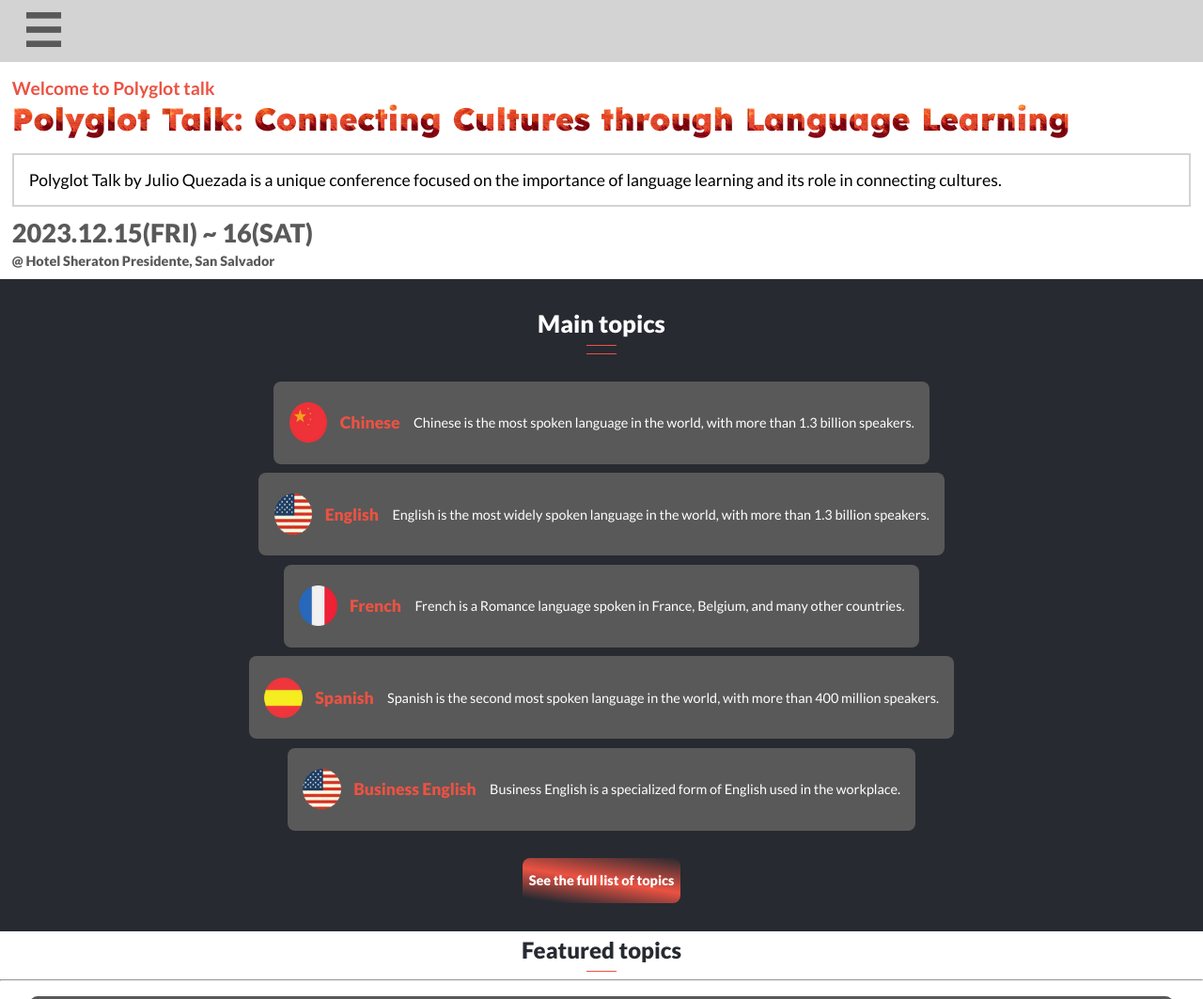
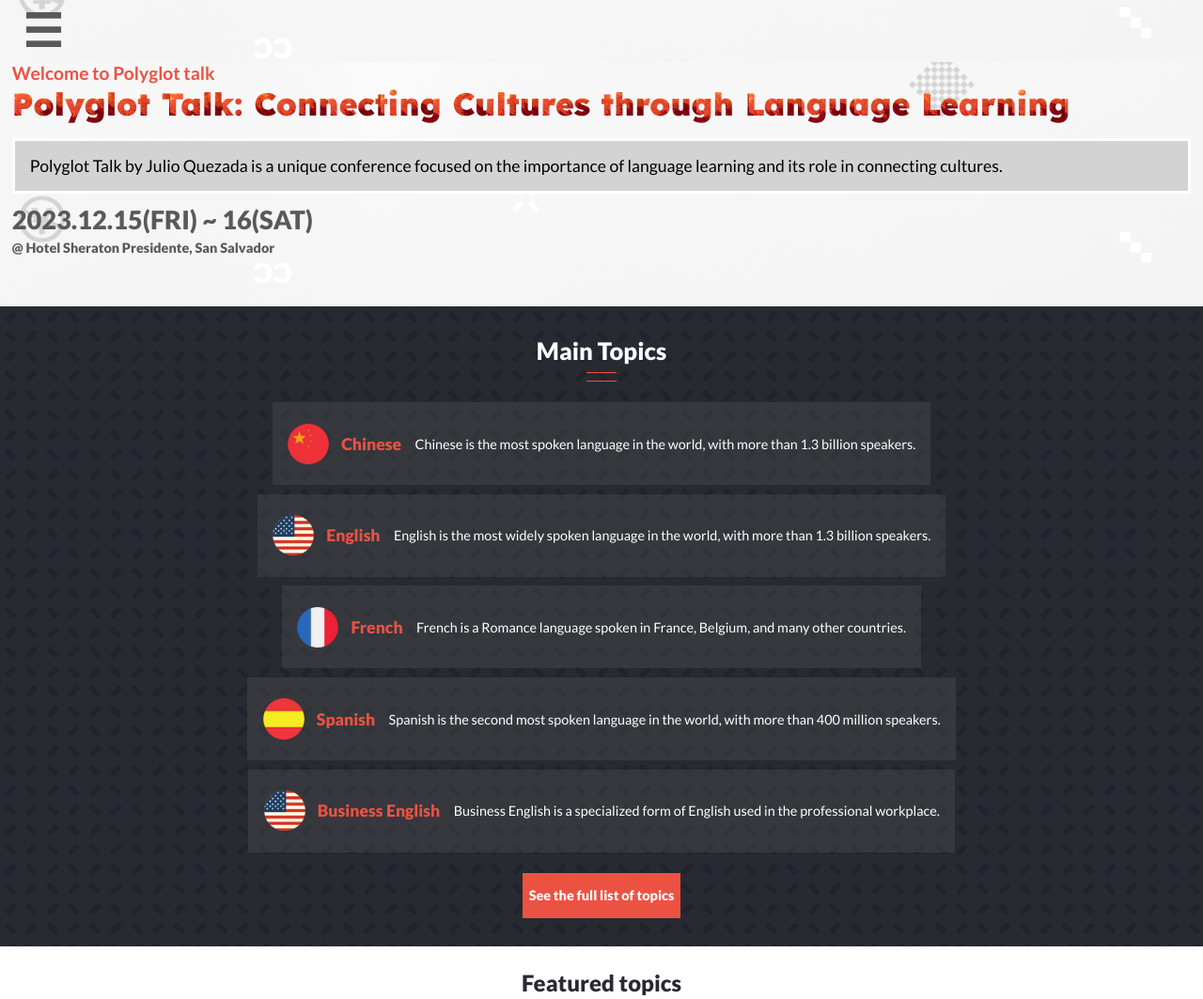
Before and after one commit to Alejandroq12/polyglot-talk, a website: page index.html in a window 1280 px wide. Shown: the top 1063 px of the page at 94% size. Drawn offline with Linux system fonts and the light colour scheme.

Commit message:
Addapt styles to the design

```diff
--- a/assets/css/style.css
+++ b/assets/css/style.css
@@ -15,6 +15,7 @@
   --white: white;
   --gray: #d3d3d3;
   --dark-gray: #595959;
+  --dark-gray-rgb: 89, 89, 89;
   --orange-transparency: rgba(236, 82, 66, 0.7);
 }
 
@@ -32,7 +33,10 @@
 #nav-bar {
   display: flex;
   justify-content: space-between;
-  background-color: var(--gray);
+  background-image: url(../img/main-page/back.png);
+  background-repeat: no-repeat;
+  background-size: cover;
+  background-position: bottom -50px right 0;
 }
 
 #nav-bar div button {
@@ -126,13 +130,21 @@
   display: block;
 }
 
+.section-one {
+  background-image: url(../img/main-page/back.png);
+  background-repeat: no-repeat;
+  background-size: cover;
+  background-position: right 0 bottom 0;
+  padding-bottom: 4.5rem;
+  background-color: black;
+}
+
 .section-one__h1 {
   font-family: inherit;
   color: var(--orange);
   font-size: 1.2rem;
   font-weight: 700;
   margin: 0 0.8rem;
-  margin-top: 1rem;
 }
 
 .section-one__h2 {
@@ -155,8 +167,9 @@
   font-size: 1.1rem;
   font-weight: 500;
   margin: 0.7rem 0.8rem;
-  border: 2px solid var(--gray);
+  border: 3px solid var(--white);
   padding: 1rem;
+  background-color: var(--gray);
 }
 
 .section-one__p2 {
@@ -175,7 +188,10 @@
 }
 
 .section-two {
+  margin-top: -1.8rem;
   background-color: var(--black);
+  background-image: url(../img/main-page/info-background.png);
+  background-repeat: repeat;
 }
 
 .section-two__h2 {
@@ -207,7 +223,7 @@
   flex-direction: column;
   justify-content: center;
   align-items: center;
-  padding: 1rem;
+  padding: 0.6rem;
 }
 
 .container-card__one {
@@ -218,12 +234,11 @@
   padding: 1rem;
   margin: 0.3rem;
   border: none;
-  border-radius: 0.5rem;
-  background-color: var(--dark-gray);
+  background-color: rgba(var(--dark-gray-rgb), 0.3);
 }
 
 .container-card__one .card-one__img1 {
-  width: 2.8rem;
+  width: 3rem;
   height: 2.7rem;
   margin: 0.4rem;
   margin-left: -0.1rem;
@@ -253,12 +268,11 @@
   padding: 1rem;
   margin: 0.3rem;
   border: none;
-  border-radius: 0.5rem;
-  background-color: var(--dark-gray);
+  background-color: rgba(var(--dark-gray-rgb), 0.3);
 }
 
 .container-card__two .card-two__img1 {
-  width: 2.8rem;
+  width: 3rem;
   height: 2.7rem;
   margin: 0.4rem;
   margin-left: -0.1rem;
@@ -288,12 +302,11 @@
   padding: 1rem;
   margin: 0.3rem;
   border: none;
-  border-radius: 0.5rem;
-  background-color: var(--dark-gray);
+  background-color: rgba(var(--dark-gray-rgb), 0.3);
 }
 
 .container-card__three .card-three__img1 {
-  width: 2.8rem;
+  width: 3rem;
   height: 2.7rem;
   margin: 0.4rem;
   margin-left: -0.1rem;
@@ -323,12 +336,11 @@
   padding: 1rem;
   margin: 0.3rem;
   border: none;
-  border-radius: 0.5rem;
-  background-color: var(--dark-gray);
+  background-color: rgba(var(--dark-gray-rgb), 0.3);
 }
 
 .container-card__four .card-four__img1 {
-  width: 2.8rem;
+  width: 3rem;
   height: 2.7rem;
   margin: 0.4rem;
   margin-left: -0.1rem;
@@ -358,12 +370,11 @@
   padding: 1rem;
   margin: 0.3rem;
   border: none;
-  border-radius: 0.5rem;
-  background-color: var(--dark-gray);
+  background-color: rgba(var(--dark-gray-rgb), 0.3);
 }
 
 .container-card__five .card-five__img1 {
-  width: 2.8rem;
+  width: 3rem;
   height: 2.7rem;
   margin: 0.4rem;
   margin-left: -0.1rem;
@@ -402,8 +413,7 @@
   margin: 0.5rem auto;
   width: 10.5rem;
   height: 3rem;
-  border-radius: 0.5rem;
-  background: linear-gradient(9deg, var(--black) 8%, var(--orange) 50%, var(--black) 100%);
+  background: var(--orange);
 }
 
 /* Section Three */
@@ -478,6 +488,7 @@
   font-weight: 800;
   color: var(--black);
   margin: 0.3rem;
+  padding-top: 1.2rem;
 }
 
 .section-three__card.num-2,
@@ -498,14 +509,14 @@
 
 .div-button__more {
   color: var(--white);
-  background: linear-gradient(9deg, var(--black) 8%, var(--orange) 50%, var(--black) 100%);
-  border: 0.1rem solid var(--black);
+  background: var(--orange);
   width: 100%;
   padding: 1rem;
   margin-top: 1rem;
   font-size: 1rem;
   font-weight: 800;
   position: relative;
+  border: none;
 }
 
 .div-button__more::after {
@@ -534,35 +545,22 @@
   display: none;
 }
 
-#footer {
-  display: flex;
-  flex-direction: row;
-  justify-content: center;
-  align-items: center;
-  background-color: var(--gray);
-  font-family: inherit;
-  font-size: 0.7rem;
-  font-weight: 600;
+/* about us */
+.about-section__one {
+  background-image: url(../img/main-page/back.png);
+  background-repeat: no-repeat;
+  background-size: cover;
+  background-position: right 0 bottom 0;
+  padding-bottom: 1.5rem;
+  background-color: black;
 }
 
-.footer-div__container1 img {
-  width: 15rem;
-  height: 5rem;
-  margin-left: -3rem;
-}
-
-.footer-div__container2 {
-  margin-left: -3.5rem;
-}
-
-/* about us */
 .about-h1 {
   font-family: inherit;
   color: var(--orange);
   font-size: 1.2rem;
   font-weight: 700;
   margin: 0 0.8rem;
-  margin-top: 1rem;
 }
 
 .about-h2 {
@@ -587,7 +585,7 @@
   margin: 0.7rem 0.8rem;
   border: 2px solid var(--gray);
   padding: 1rem;
-  background-color: var(--gray);
+  background-color: var(--white);
 }
 
 .about-div__container2 {
@@ -604,7 +602,7 @@
   font-size: 0.9rem;
   font-weight: 500;
   margin: 0.7rem 0.8rem;
-  padding: 2rem;
+  padding: 0.2rem;
 }
 
 .about-div-container2__p1 .container2-p1__span {
@@ -625,6 +623,7 @@
   font-weight: 800;
   color: var(--black);
   margin: 0.7rem 0.8rem;
+  padding-top: 1rem;
 }
 
 .about-section__two .about-section-two__p1 {
@@ -652,10 +651,11 @@
   align-items: center;
   text-align: center;
   font-family: inherit;
-  font-size: 1.5rem;
+  font-size: 1.4rem;
   font-weight: 800;
   color: var(--black);
   margin: 0.7rem 0.8rem;
+  padding-top: 1rem;
 }
 
 .about-section__three .about-section-three__p1 {
@@ -771,6 +771,27 @@
   margin: 0 auto;
 }
 
+#footer {
+  display: flex;
+  flex-direction: row;
+  justify-content: center;
+  align-items: center;
+  background-color: var(--gray);
+  font-family: inherit;
+  font-size: 0.7rem;
+  font-weight: 600;
+}
+
+.footer-div__container1 img {
+  width: 15rem;
+  height: 5rem;
+  margin-left: -4rem;
+}
+
+.footer-div__container2 {
+  margin-left: -3.5rem;
+}
+
 @media screen and (min-width: 480px) {
   /* Screens larger than 480px */
 }
--- a/index.html
+++ b/index.html
@@ -15,10 +15,10 @@
 <body>
   <header id="header">
     <ul class="header-ul">
-      <li><a class="header-ul__li" href="www.facebook.com" aria-label="Go to Facebook page" tabindex="0"><img src="./assets/img/icons/facebook.png"
-            alt="Facebook logo"></a></li>
-      <li><a class="header-ul__li" href="www.twitter.com" aria-label="Go to Twitter page" tabindex="0"><img src="./assets/img/icons/twitter.png"
-            alt="Twitter logo"></a></li>
+      <li><a class="header-ul__li" href="www.facebook.com" aria-label="Go to Facebook page" tabindex="0"><img
+            src="./assets/img/icons/facebook.png" alt="Facebook logo"></a></li>
+      <li><a class="header-ul__li" href="www.twitter.com" aria-label="Go to Twitter page" tabindex="0"><img
+            src="./assets/img/icons/twitter.png" alt="Twitter logo"></a></li>
       <li><a class="header-ul__li" href="#" tabindex="0">English</a></li>
       <li><a class="header-ul__li" href="#" tabindex="0">My Page</a></li>
       <li><a class="header-ul__li" href="#" tabindex="0">Logout</a></li>
@@ -28,7 +28,8 @@
     <div class="div-hamburguer__active">
       <button id="hamburger-btn" type="button" aria-label="Toggle menu" tabindex="0">☰</button>
       <a href="#index.html">
-        <img class="nav-img__logo" src="./assets/img/logo/logo5.png" alt="Polyglot talk by Julio Quezada" tabindex="0"/>
+        <img class="nav-img__logo" src="./assets/img/logo/logo5.png" alt="Polyglot talk by Julio Quezada"
+          tabindex="0" />
       </a>
     </div>
     <div class="mobile-menu" aria-label="Mobile menu">
@@ -39,61 +40,68 @@
       <span class="close-button" aria-label="Close menu" tabindex="0">✕</span>
     </div>
   </nav>
-
-
   <main>
     <section class="section-one">
       <h1 class="section-one__h1" tabindex="0">Welcome to Polyglot talk</h1>
       <h2 class="section-one__h2" tabindex="0">Polyglot Talk: Connecting Cultures through Language Learning</h2>
-      <p class="section-one__p" tabindex="0">Polyglot Talk by Julio Quezada is a unique conference focused on the importance of
+      <p class="section-one__p" tabindex="0">Polyglot Talk by Julio Quezada is a unique conference focused on the
+        importance of
         language learning and its role in connecting cultures.</p>
-      <p class="section-one__p2" tabindex="0">2023.12.15(FRI) ~ 16(SAT)<span class="p2-span__at" tabindex="0">@ Hotel Sheraton Presidente, San
+      <p class="section-one__p2" tabindex="0">2023.12.15(FRI) ~ 16(SAT)<span class="p2-span__at" tabindex="0">@ Hotel
+          Sheraton Presidente, San
           Salvador</span></p>
     </section>
     <section class="section-two">
-      <h2 class="section-two__h2" tabindex="0">Main topics</h2>
+      <h2 class="section-two__h2" tabindex="0">Main Topics</h2>
       <hr class="section-two__hr" />
       <div class="divider"></div>
       <div class="section-two__container">
         <div class="container-card__one">
-          <img class="card-one__img1" src="./assets/img/icons/chinese.png" alt="Chinese as a topic of the conference" tabindex="0"/>
+          <img class="card-one__img1" src="./assets/img/icons/chinese.png" alt="Chinese as a topic of the conference"
+            tabindex="0" />
           <h3 class="card-one__h3" tabindex="0">Chinese</h3>
-          <p class="card-one__p1" tabindex="0">Chinese is the most spoken language in the world, with more than 1.3 billion speakers.</p>
+          <p class="card-one__p1" tabindex="0">Chinese is the most spoken language in the world, with more than 1.3
+            billion speakers.</p>
         </div>
         <div class="container-card__two">
-          <img class="card-two__img1" src="./assets/img/icons/english.png" alt="English as a topic of the conference" tabindex="0"/>
+          <img class="card-two__img1" src="./assets/img/icons/english.png" alt="English as a topic of the conference"
+            tabindex="0" />
           <h3 class="card-two__h3" tabindex="0">English</h3>
-          <p class="card-two__p1" tabindex="0">English is the most widely spoken language in the world, with more than 1.3 billion speakers.</p>
+          <p class="card-two__p1" tabindex="0">English is the most widely spoken language in the world, with more than
+            1.3 billion speakers.</p>
         </div>
         <div class="container-card__three">
-          <img class="card-three__img1" src="./assets/img/icons/french.png" alt="French as a topic of the conference" tabindex="0"/>
+          <img class="card-three__img1" src="./assets/img/icons/french.png" alt="French as a topic of the conference"
+            tabindex="0" />
           <h3 class="card-three__h3" tabindex="0">French</h3>
-          <p class="card-three__p1" tabindex="0">French is a Romance language spoken in France, Belgium, and many other countries.</p>
+          <p class="card-three__p1" tabindex="0">French is a Romance language spoken in France, Belgium, and many other
+            countries.</p>
         </div>
         <div class="container-card__four">
-          <img class="card-four__img1" src="./assets/img/icons/spanish.png" alt="Spanish as a topic of the conference" tabindex="0"/>
-          <h3  class="card-four__h3" tabindex="0">Spanish</h3>
-          <p class="card-four__p1" tabindex="0">Spanish is the second most spoken language in the world, with more than 400 million speakers.</p>
+          <img class="card-four__img1" src="./assets/img/icons/spanish.png" alt="Spanish as a topic of the conference"
+            tabindex="0" />
+          <h3 class="card-four__h3" tabindex="0">Spanish</h3>
+          <p class="card-four__p1" tabindex="0">Spanish is the second most spoken language in the world, with more than
+            400 million speakers.</p>
         </div>
         <div class="container-card__five">
-          <img class="card-five__img1" src="./assets/img/icons/english.png" alt="Business English as a topic of the conference" tabindex="0"/>
-          <h3  class="card-five__h3" tabindex="0">Business English</h3>
-          <p class="card-five__p1" tabindex="0">Business English is a specialized form of English used in the workplace.</p>
+          <img class="card-five__img1" src="./assets/img/icons/english.png"
+            alt="Business English as a topic of the conference" tabindex="0" />
+          <h3 class="card-five__h3" tabindex="0">Business English</h3>
+          <p class="card-five__p1" tabindex="0">Business English is a specialized form of English used in the
+            professional workplace.</p>
         </div>
       </div>
       <div class="section-two__link">
-        <a class="div-a__list" href="#" aria-label="See the full list of topics" tabindex="0">See the full list of topics</a>
+        <a class="div-a__list" href="#" aria-label="See the full list of topics" tabindex="0">See the full list of
+          topics</a>
       </div>
     </section>
     <section class="section-three">
       <h2 class="section-three__h2" tabindex="0">Featured topics</h2>
       <div class="divider"></div>
       <hr class="section-three__hr" />
-
-
       <div class="section-three__container"></div>
-
-
       <div class="section-three__button">
         <button class="div-button__more" type="submit" aria-label="See more" tabindex="0">More</button>
       </div>
@@ -103,26 +111,26 @@
       <hr class="section-four__h2" />
       <div class="section-four__container">
         <div class="section-four-container__card1">
-          <img src="./assets/img/partner/1.png" alt="Logo of the partner" tabindex="0"/>
+          <img src="./assets/img/partner/1.png" alt="Logo of the partner" tabindex="0" />
         </div>
         <div class="section-four-container__card2">
-          <img src="./assets/img/partner/2.png" alt="Logo of the partner" tabindex="0"/>
+          <img src="./assets/img/partner/2.png" alt="Logo of the partner" tabindex="0" />
         </div>
         <div class="section-four-container__card3">
-          <img src="./assets/img/partner/3.png" alt="Logo of the partner" tabindex="0"/>
+          <img src="./assets/img/partner/3.png" alt="Logo of the partner" tabindex="0" />
         </div>
         <div class="section-four-container__card4">
-          <img src="./assets/img/partner/4.png" alt="Logo of the partner" tabindex="0"/>
+          <img src="./assets/img/partner/4.png" alt="Logo of the partner" tabindex="0" />
         </div>
         <div class="section-four-container__card5">
-          <img src="./assets/img/partner/5.png" alt="Logo of the partner" tabindex="0"/>
+          <img src="./assets/img/partner/5.png" alt="Logo of the partner" tabindex="0" />
         </div>
       </div>
     </section>
   </main>
   <footer id="footer">
     <div class="footer-div__container1">
-    <img id="footer-img__logo" src="./assets/img/logo/logo6.svg" alt="Logo of the conference" tabindex="0"/>
+      <img id="footer-img__logo" src="./assets/img/logo/logo6.svg" alt="Logo of the conference" tabindex="0" />
     </div>
     <div class="footer-div__container2">
       <p class="footer-div__p" tabindex="0">2023 Polyglot Talk by Julio Quezada</p>
@@ -131,8 +139,6 @@
     </div>
   </footer>
   <script src="./js/index.js">
-
-
   </script>
 </body>
 
```
Also changed, not shown: about.html (+1 -2 lines), assets/img/main-page/back.png (added), assets/img/main-page/info-background.png (added).
